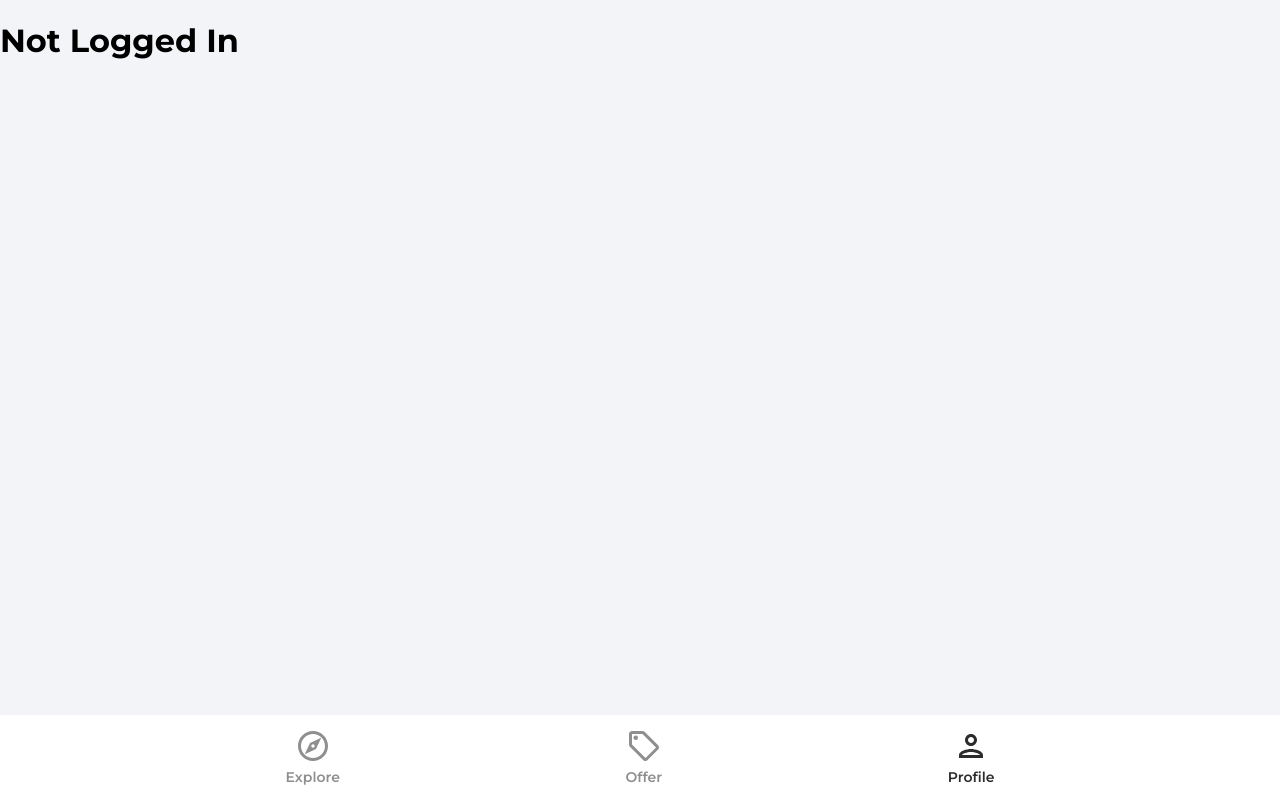
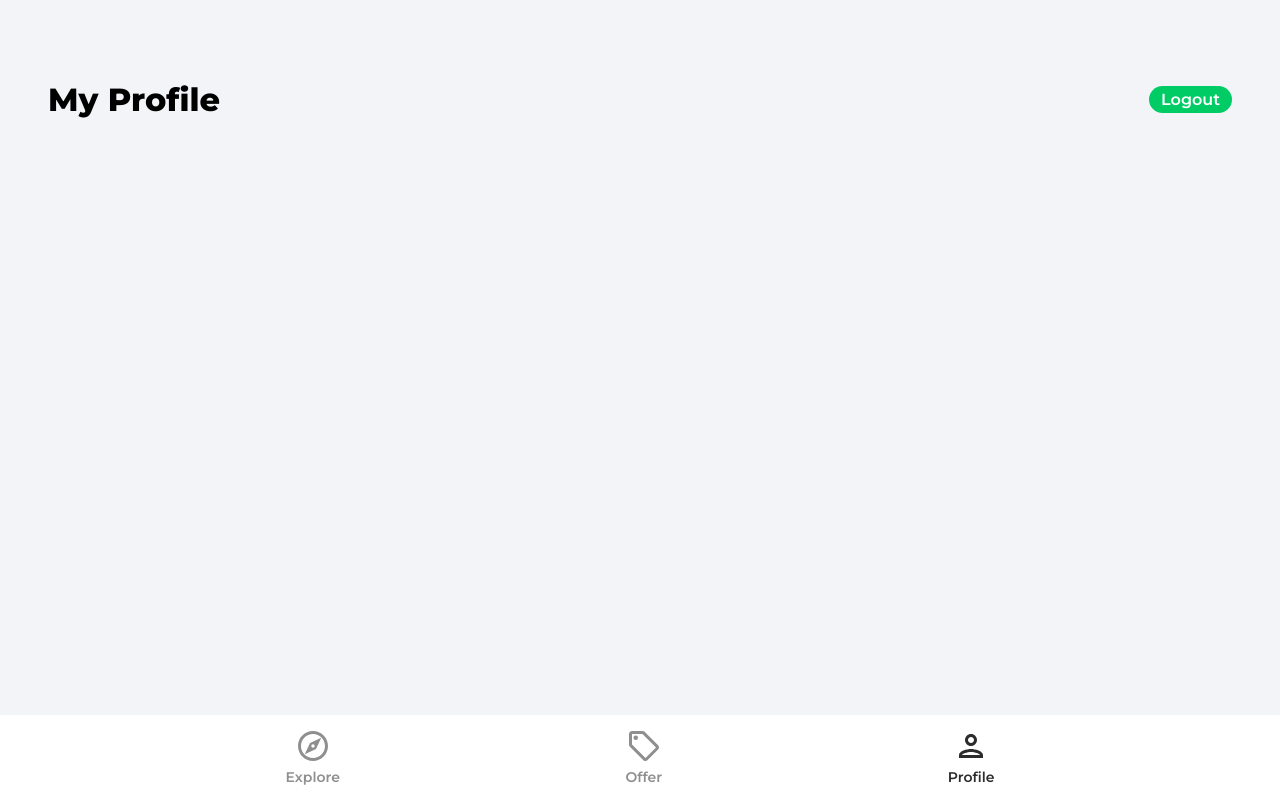
Before and after one commit to chernykh-ru/house-market, a React (Create React App) app: page /profile in a window 1280 px wide. Built offline with nearby package versions, Linux system fonts and the light colour scheme; the HTML template or start-up script is replaced by a standard one.

Commit message:
added user logout

```diff
--- a/src/pages/Profile.tsx
+++ b/src/pages/Profile.tsx
@@ -1,22 +1,41 @@
-import React, { FC, useState, useEffect } from 'react'
-import { getAuth, User } from 'firebase/auth'
+import React, { FC, useState } from 'react'
+import { getAuth } from 'firebase/auth'
 import { app } from '../firebase.config'
+import { useNavigate } from 'react-router-dom'
+
+interface IProfileFormData {
+  name: string | undefined | null
+  email: string | undefined | null
+}
 
 const Profile: FC = () => {
-  const [user, setUser] = useState<User | null>(null)
+  const auth = getAuth(app)
+  const [formData, setFormData] = useState<IProfileFormData>({
+    name: auth.currentUser?.displayName,
+    email: auth.currentUser?.email,
+  })
+  const { name, email } = formData
+  const navigate = useNavigate()
 
-  useEffect(() => {
-    const auth = getAuth(app)
-    setUser(auth.currentUser)
-  }, [])
+  const handleLogout = async () => {
+    try {
+      await auth.signOut()
+      navigate('/')
+    } catch (error) {
+      if (error instanceof Error) {
+        console.log(error.message)
+      }
+    }
+  }
 
-  return user ? (
-    <div>
-      <h1>{user.displayName}</h1>
-    </div>
-  ) : (
-    <div>
-      <h1>Not Logged In</h1>
+  return (
+    <div className='profile'>
+      <header className='profileHeader'>
+        <p className='pageHeader'>My Profile</p>
+        <button className='logOut' type='button' onClick={handleLogout}>
+          Logout
+        </button>
+      </header>
     </div>
   )
 }
```
